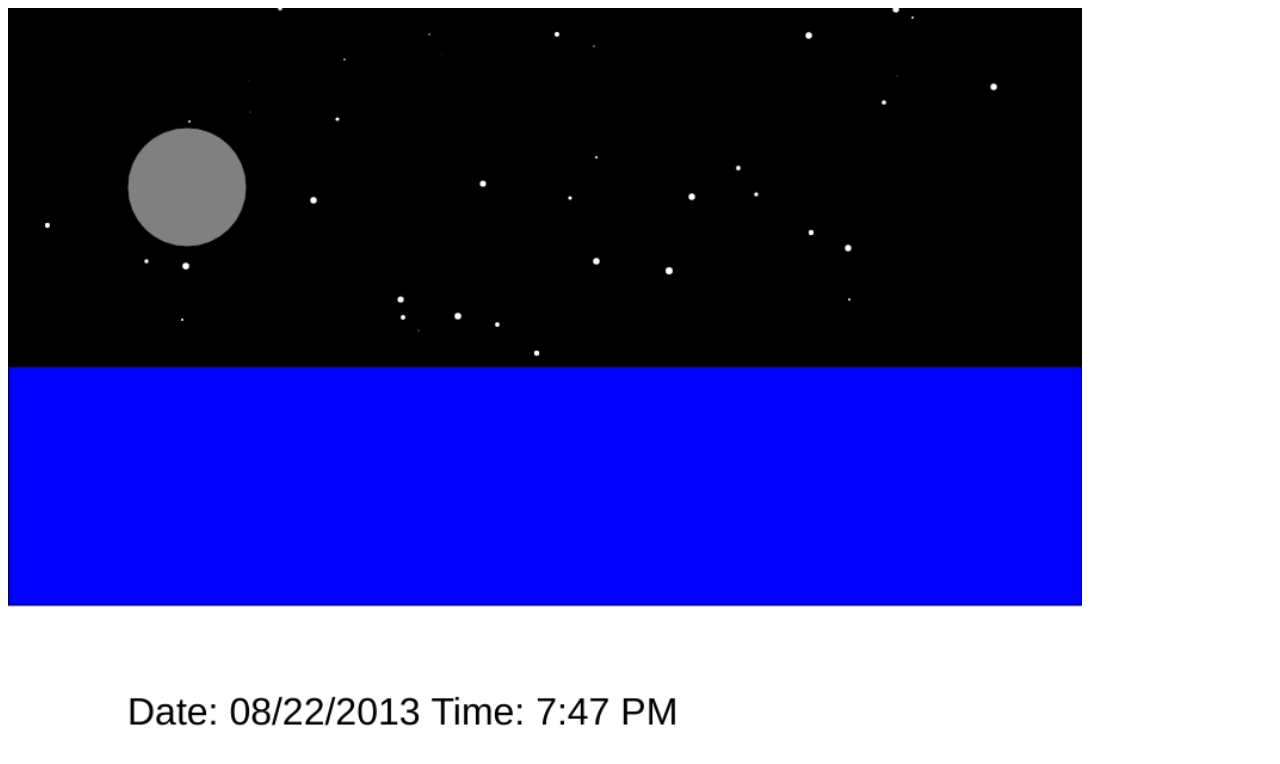
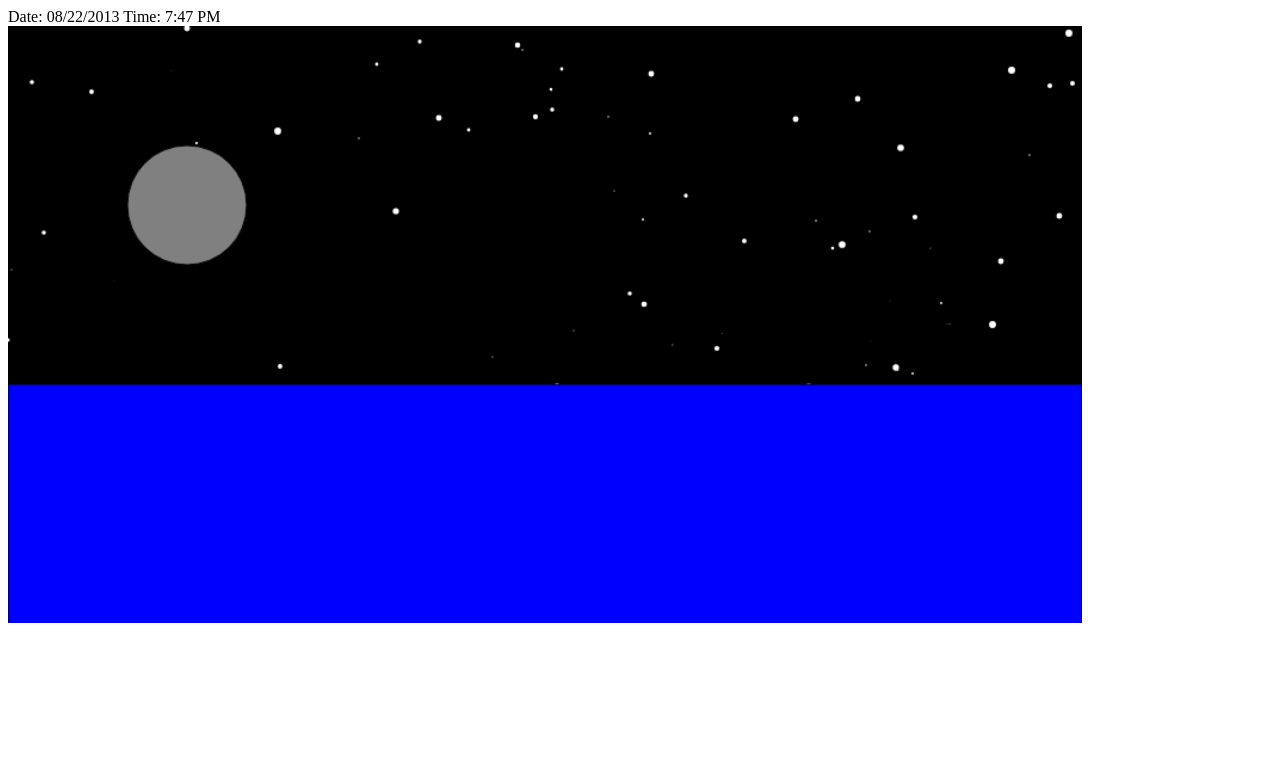
Before and after one commit to AlisaEx/MisterBlueSky, a plain HTML site: page index.html in a window 1280 px wide. Drawn offline with nearby package versions, Linux system fonts and the light colour scheme.

Commit message:
ITS ALIVE!

```diff
--- a/draw.js
+++ b/draw.js
@@ -1,17 +1,18 @@
 // INSTANTIATE THE CANVAS ELEMENT
 skyCanvas = document.getElementById("sky");
 context = skyCanvas.getContext("2d");
+
 
 // CREATE RANDOMLY GENERATED STARS FOR NIGHTTIME
 function drawStars(){
 	context.beginPath();
 	context.fillStyle = 'black';
-	context.rect(0,0,skyCanvas.width,skyCanvas.height-400);
+	context.rect(0,0,skyCanvas.width,skyCanvas.height);
 	context.fill();
 	context.beginPath();
 	for(var i=0;i<100;i++){
 	    var x=parseInt(Math.random()*skyCanvas.width);
-	    var y=parseInt(Math.random()*skyCanvas.height-400);
+	    var y=parseInt(Math.random()*skyCanvas.height);
 	    var radius=Math.random()*3;
 	    context.arc(x,y,radius,0,Math.PI*2,false);
 	    context.closePath();
@@ -22,7 +23,6 @@ function drawStars(){
 
 // DRAWS THE DATE & TIME TO THE CANVAS
 function drawText(text, x, y){
-	console.log(text);
 	context.font = "24pt Helvetica";
 	context.fillStyle = 'black';
 	context.fillText(text, x, y);
@@ -31,7 +31,7 @@ function drawText(text, x, y){
 // DRAWS THE BACKGROUND OF THE CANVAS
 function drawBackground(color){
 	context.beginPath();
-	context.rect(0,0,skyCanvas.width, skyCanvas.height-300);
+	context.rect(0,0,skyCanvas.width, skyCanvas.height);
 	context.fillStyle = color;
 	context.fill();
 	context.stroke();
@@ -40,7 +40,7 @@ function drawBackground(color){
 // DRAWS THE GROUND ON THE CANVAS
 function drawGround(color){
 	context.beginPath();
-	context.rect(0,300,skyCanvas.width, skyCanvas.height-500);
+	context.rect(0,300,skyCanvas.width, skyCanvas.height);
 	context.fillStyle = color;
 	context.fill();
 	context.stroke();
@@ -50,7 +50,7 @@ function drawGround(color){
 // DRAWS A CIRCLE REPRESENTING A SUN OR MOON DEPENDING ON TIME OF DAY
 function drawCircle(color){
 	context.beginPath();
-	context.arc((skyCanvas.width/2)-300,(skyCanvas.height/2)-200, 50, 0, 2*Math.PI, true);
+	context.arc((skyCanvas.width/2)-300,(skyCanvas.height/2)-100, 50, 0, 2*Math.PI, true);
 	context.fillStyle = color;
 	context.fill();
 	context.stroke();
--- a/getLocation.js
+++ b/getLocation.js
@@ -1,15 +1,3 @@
-// var APIKEY = 'f256b505c3b676b717e455c54285b08a'
-// var url = "";
-
-// var generateUrl = function(apiKey, position){
-// 	if(typeof position != "string"){
-// 		position = JSON.stringify(position);
-//   }
-//   // drawText("Latitude, Longitude: " + position, 100, 650);
-//   url = "https://api.forecast.io/forecast/f256b505c3b676b717e455c54285b08a"+"/"+position;
-//   console.log(url);
-// }
-
 var getLocation = function(){
     navigator.geolocation.getCurrentPosition(function(position){
       var location = ("lat=" + position.coords.latitude + "&long=" +
@@ -27,12 +15,10 @@ function makeRequest(location){
       withCredentials: true
     },
     success: function(res){
-      drawText(res, 100,700);
+      $('#weather').html(res);
     },
     error: function(err){
       console.log(err);
     }
     });
 }
-
-getLocation();
--- a/getTime.js
+++ b/getTime.js
@@ -3,8 +3,9 @@ var today = new Date();
 var timeOfDay = null;
 
 function main(date){
+	getLocation();
 	date = formatCurrentTime(date);
-	drawText(date, 100, 600);
+	$('#time').html(date);
 	if(timeOfDay === "PM"){
 		drawStars();
 		drawGround('blue');
--- a/index.html
+++ b/index.html
@@ -6,8 +6,9 @@
 	<script>window.jQuery || document.write('<script src="js/vendor/jquery-1.8.3.min.js"><\/script>')</script>
 	</head>
 	<body>
-		<div></div>
-		<canvas id="sky" width="900" height="700" style = "width: 85%; height: 85%;"></canvas>
+		<div id="time"></div>
+		<div id="weather"></div>
+		<canvas id = "sky" width ="900" height ="500" style = "width: 85%; height: 85%;"></canvas>
 		<script type = "text/javascript" src="getLocation.js"></script>
 		<script type="text/javascript" src="draw.js"></script>
 		<script type="text/javascript" src="getTime.js"></script>
```
